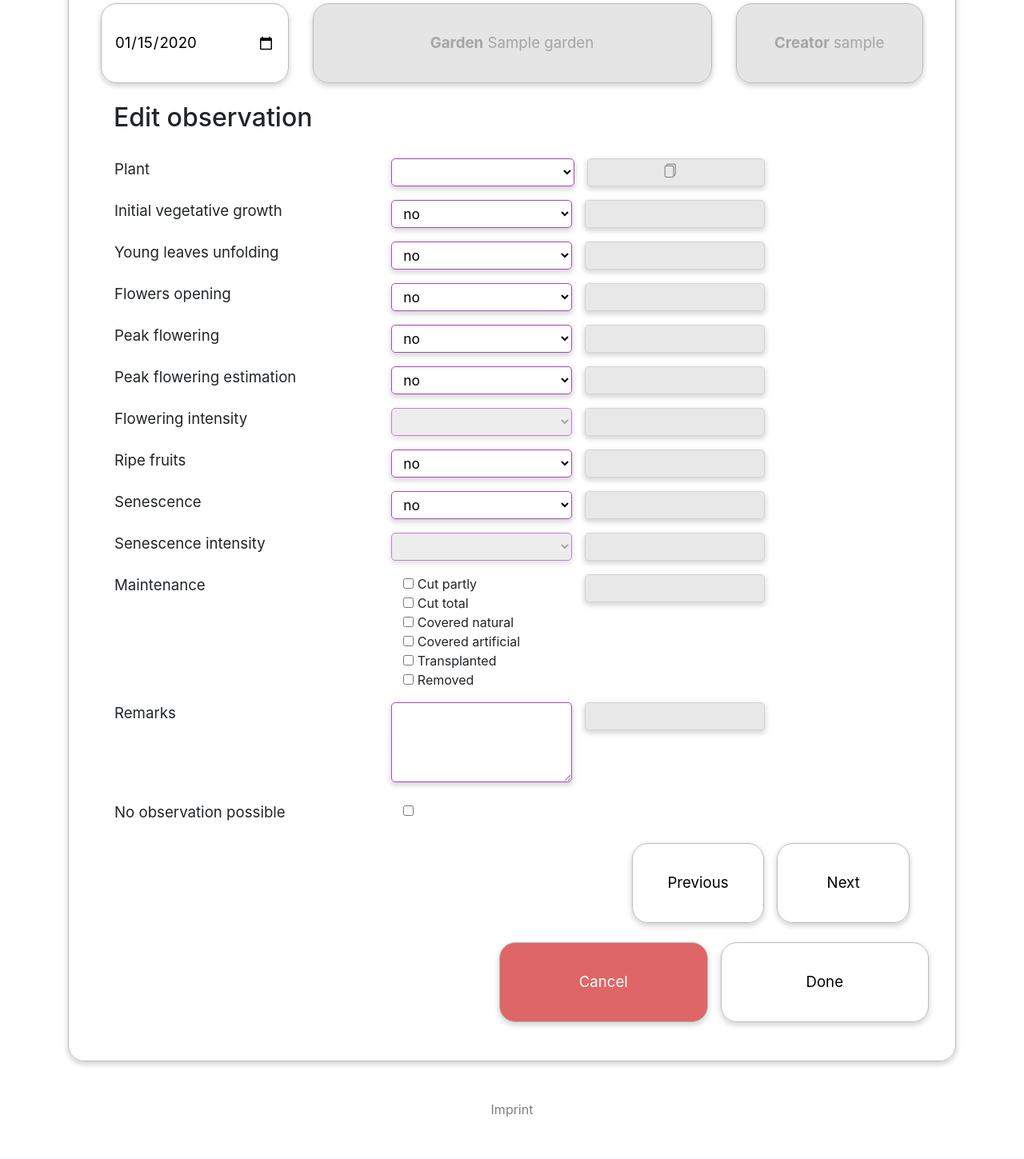
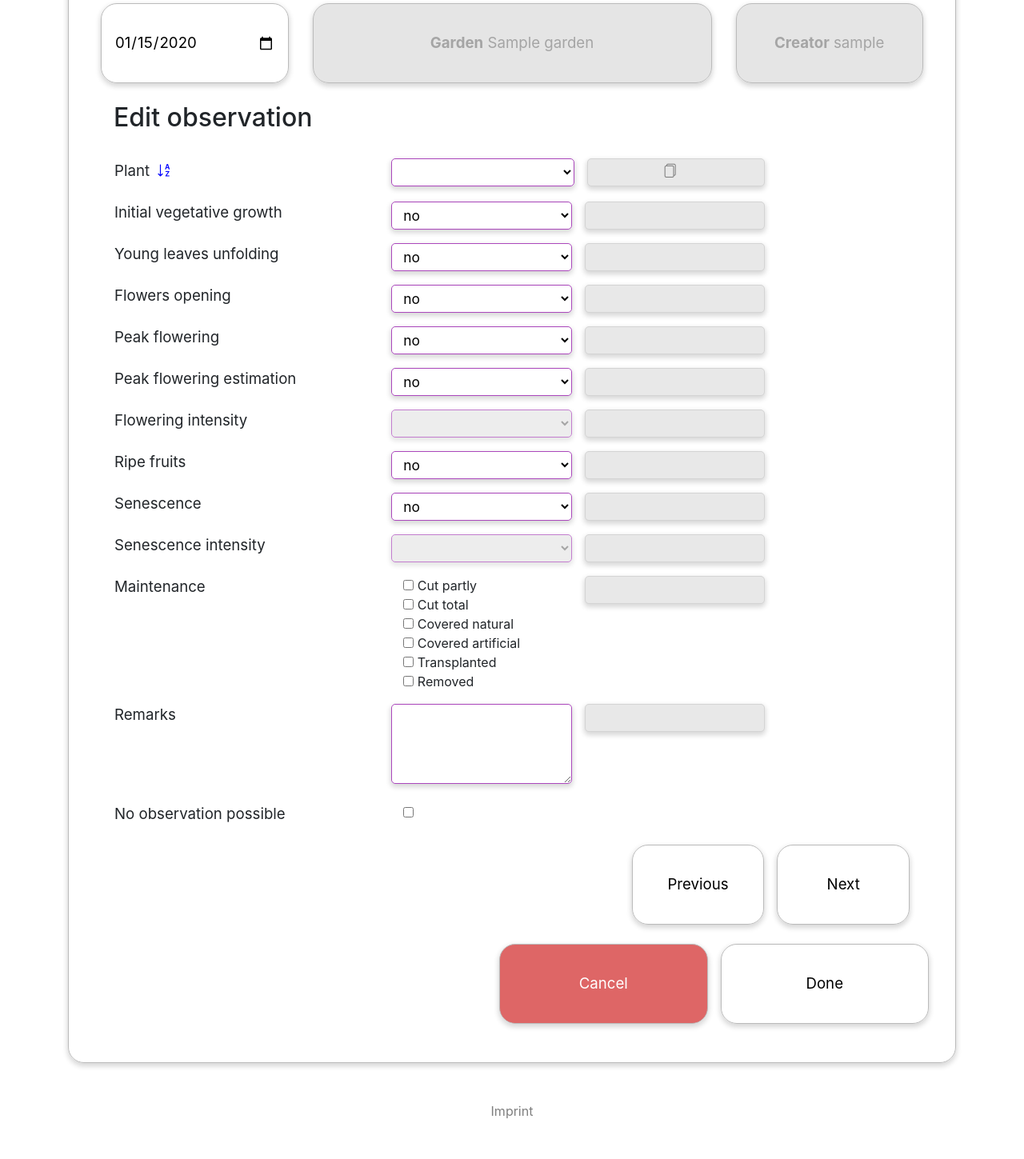
Before and after one commit to iDiv-Data-and-Code-Unit/PhenObs, a Django app: page /observations/edit/1 in a window 1280 px wide. Shown: the part 173-1622 px from the top of the page at 80% size. Before the commit the page ends 1569 px from the top, so only its background shows below. Run offline with Django 3.2, Linux system fonts and the light colour scheme; a user stored in the database is signed in; tables that the repository leaves empty hold one stand-in row (values such as "Sample post"); data that the repository does not hold is empty; some libraries are stand-ins or nearby versions.

Commit message:
Add specieslist ordering options

```diff
--- a/phenobs/static/js/edit.js
+++ b/phenobs/static/js/edit.js
@@ -33,7 +33,7 @@ if (location.href.indexOf('edit') !== -1) {
     })();
 }
 
-export async function fill(id, isOnline) {
+export async function fill(id, isOnline, isOrdered=false) {
     window.onbeforeunload = function() {
         return confirm("Do you want the page to be reloaded?");
     }
@@ -49,7 +49,14 @@ export async function fill(id, isOnline) {
     setDate(new Date(collection["date"]));
     $('#garden').text(collection['garden']);
     $('#creator').text(collection['creator']);
-    await setupPlants(parseInt(collection["id"]));
+    $('#orderedList').unbind().click(async function() {
+        const collection = await getCollection(id);
+        if ($(this).attr("name") === "alpha")
+            await fill(id, isOnline, true)
+        else
+            await fill(id, isOnline);
+    })
+    await setupPlants(parseInt(collection["id"]), isOrdered);
     // await selectPlant(parseInt(collection["id"]), Math.min.apply(null,Object.keys(collection["records"])));
     await changeListeners(getFields(), parseInt(collection["id"]), isOnline);
     await markDone(parseInt(collection["id"]));
--- a/phenobs/static/js/observation.js
+++ b/phenobs/static/js/observation.js
@@ -19,7 +19,7 @@ export function getFields(isOld=false) {
     };
 }
 
-export async function setupPlants(id) {
+export async function setupPlants(id, orderedList=false) {
 
     const collection = await getCollection(id);
 
@@ -37,18 +37,29 @@ export async function setupPlants(id) {
     let plants = document.getElementById('plant');
     plants.innerHTML = '<option value="" name="" id=""></option>';
 
+    let ordered = collection["records"];
+    if (orderedList) {
         // Sorting for alphabetical order
         let names = {};
         for (let key in collection["records"]) {
             const plant = collection["records"][key];
             names[plant["name"]] = plant;
         }
-    const ordered = Object.keys(names).sort().reduce(
+        ordered = Object.keys(names).sort().reduce(
             (obj, key) => {
             obj[key] = collection["records"][names[key]["order"]];
             return obj;
             }, {}
         );
+
+        $("#orderedList").attr("name", "numeric");
+        $("#orderedList").removeClass("bi-sort-alpha-down");
+        $("#orderedList").addClass("bi-sort-numeric-down");
+    } else {
+        $("#orderedList").attr("name", "alpha");
+        $("#orderedList").addClass("bi-sort-alpha-down");
+        $("#orderedList").removeClass("bi-sort-numeric-down");
+    }
 
     for (let key in ordered) {
         const plant = ordered[key];
--- a/phenobs/templates/observations/add_observation.html
+++ b/phenobs/templates/observations/add_observation.html
@@ -8,7 +8,10 @@
     <h2 id="#title">Add an observation</h2>
 
     <div class="form-group row px-sm-1 px-md-3 pt-4">
-      <label for="plant" class="col-10 col-md-5 col-lg-4 pl-0">Plant</label>
+      <div class="col-10 col-md-5 col-lg-4 pl-0">
+        <label for="plant" class="mr-1">Plant</label>
+        <i class="bi bi-sort-alpha-down" style="font-size:1.25em; color: blue;" id="orderedList" name="alpha"></i>
+      </div>
       <div class="d-flex col-12 col-md-7 col-lg-7 col-xl-6">
         <select name="plant" id="plant" class="custom-dropdown no-margin-left col mr-3 pr-3 new-value-btn">
 {#          {% for plant in plants %}#}
--- a/phenobs/templates/observations/edit_observation.html
+++ b/phenobs/templates/observations/edit_observation.html
@@ -8,7 +8,10 @@
     <h2 id="title">Edit observation</h2>
 
     <div class="form-group row px-sm-1 px-md-3 pt-4">
-      <label for="plant" class="col-10 col-md-5 col-lg-4 pl-0">Plant</label>
+      <div class="col-10 col-md-5 col-lg-4 pl-0">
+        <label for="plant" class="mr-1">Plant</label>
+        <i class="bi bi-sort-alpha-down" style="font-size:1.25em; color: blue;" id="orderedList" name="alpha"></i>
+      </div>
       <div class="d-flex col-12 col-md-7 col-lg-7 col-xl-6">
         <select name="plant" id="plant" class="custom-dropdown no-margin-left col mr-3 pr-3 new-value-btn">
 {#          {% for plant in plants %}#}
```
Lines whose indentation alone changed are shown as unchanged.
